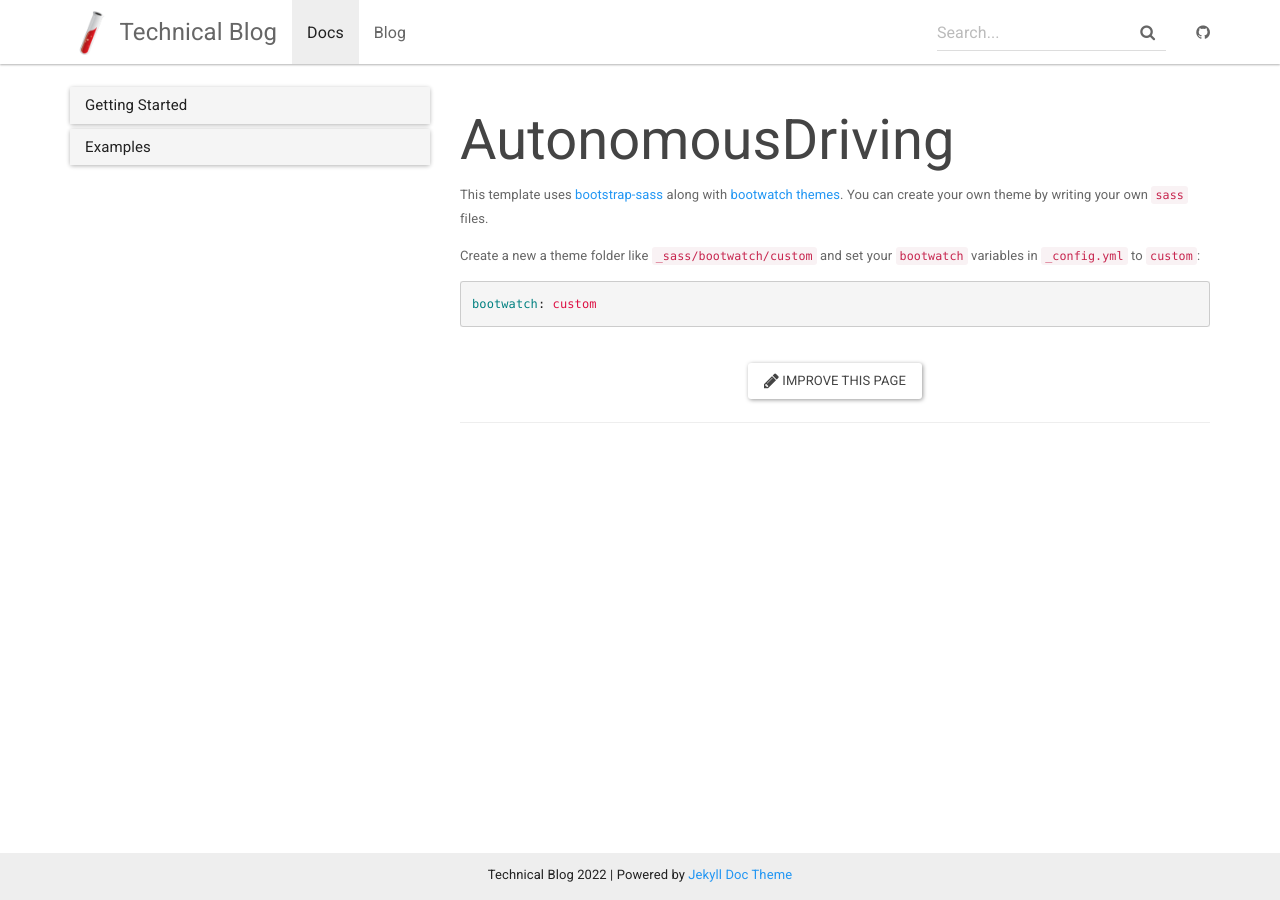
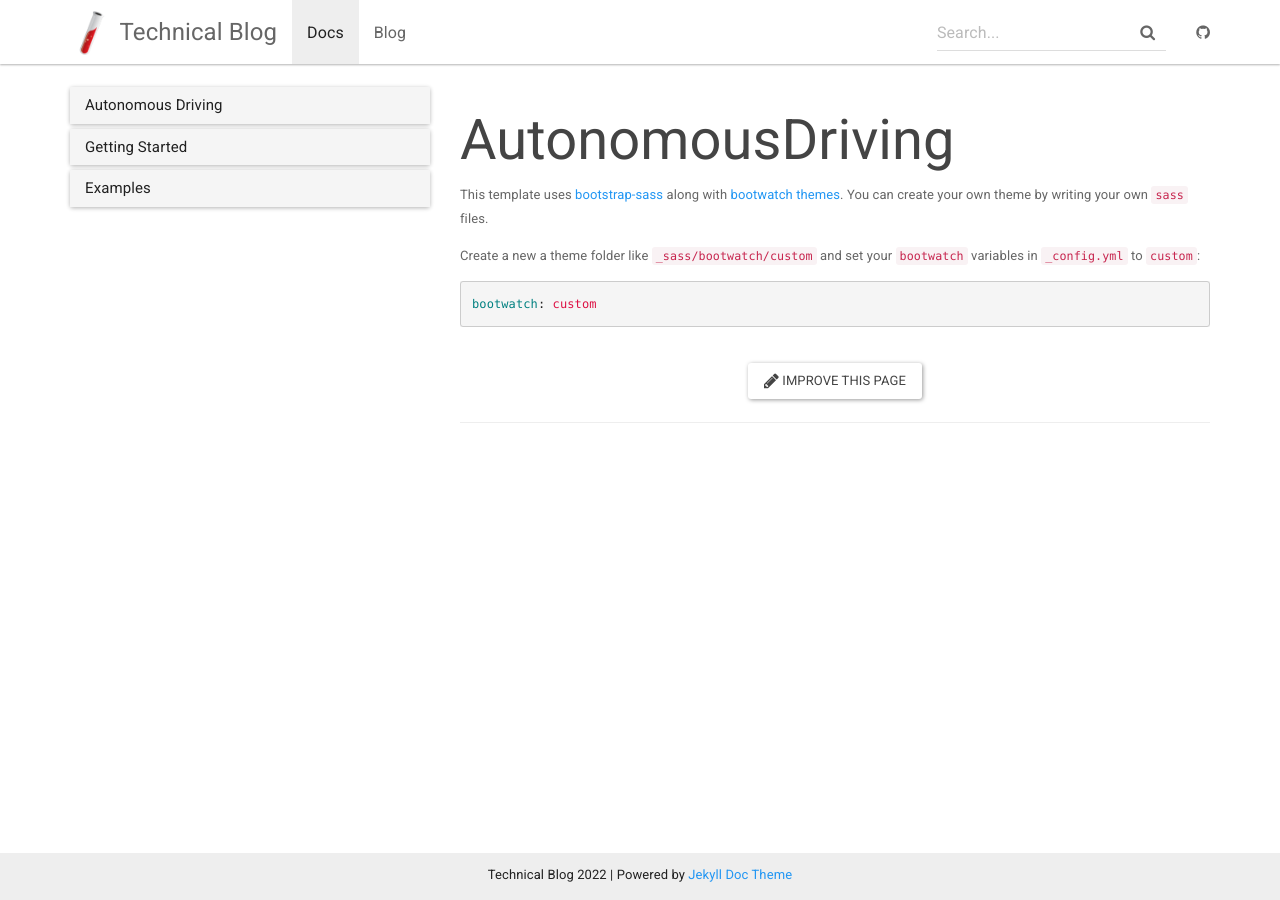
Before and after one commit to contravia-cloud/TechnicalBlog2, a Jekyll site: the page built from _docs/AutonomousDriving/test.md, in a window 1280 px wide. Built offline with Jekyll 4.4.1, drawn with Linux system fonts in a browser that asks for light colours.

Commit message:
Update docs.yml

```diff
--- a/_data/docs.yml
+++ b/_data/docs.yml
@@ -1,3 +1,8 @@
+
+- title: Autonomous Driving
+  docs:
+  - test-page
+
 - title: Getting Started
   docs:
   - home
```
